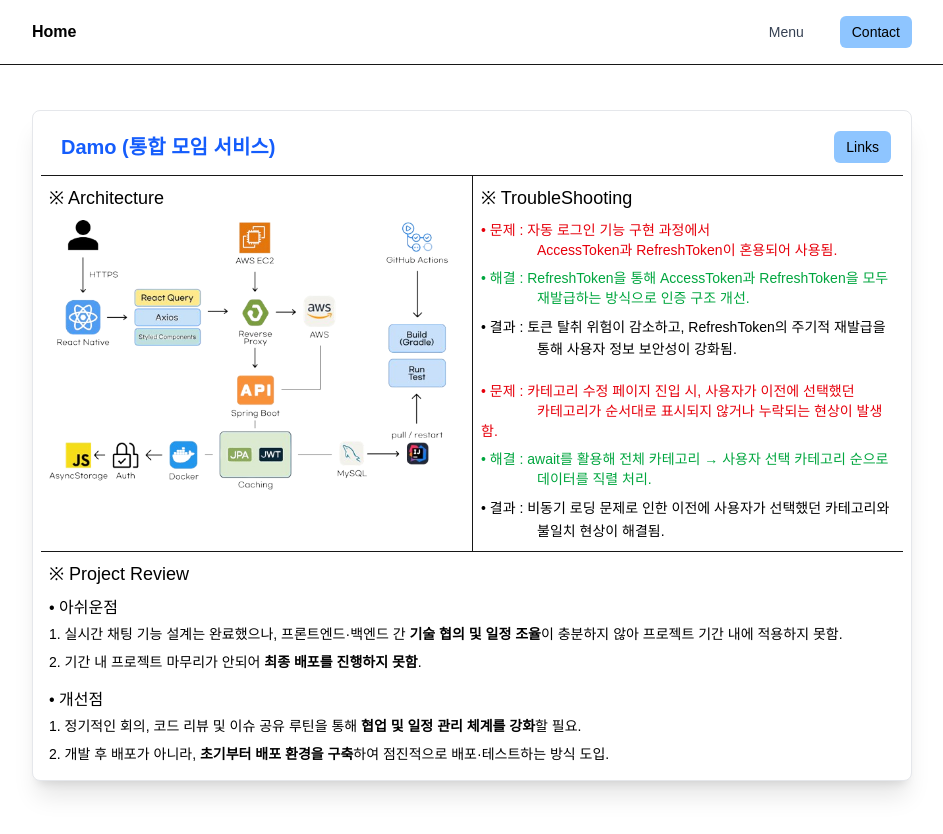
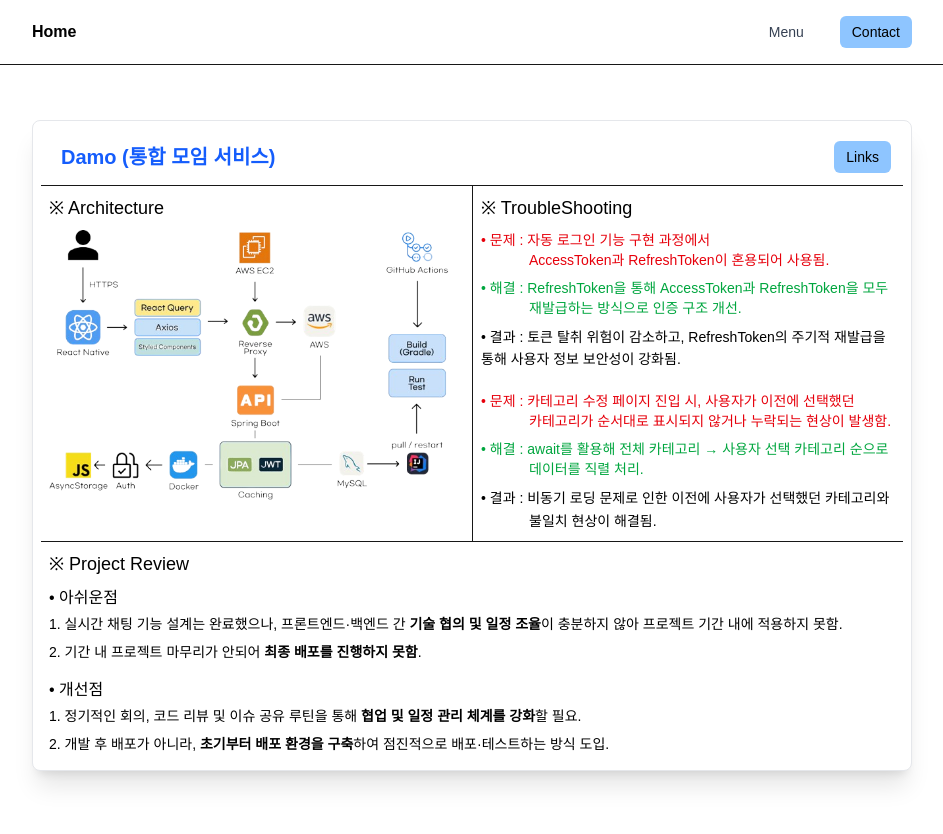
Before and after one commit to Hong-min1010/portfolio-next, a Next.js app: page /damo in a window 1280 px wide. Shown: the top 834 px of the page, without its empty margins (168-1111 px from the left). Built offline with nearby package versions, Linux system fonts and the light colour scheme.

Commit message:
chore: margin 수정(CSS)

```diff
--- a/app/cookking/page.tsx
+++ b/app/cookking/page.tsx
@@ -13,14 +13,14 @@ export default function Cookking() {
         }
         troubles={[
           {
-            problem: <>인증번호 재전송을 눌러도 타이머가 초기화되지 않고 <br /><span className="ml-14">이전 남은 시간 그대로 유지됨.</span></>,
-            solution: <>타이머 제어를 부모에서 key값에 강제적으로 1을 더하여 <br /><span className="ml-14">“명시적으로” 수행하도록 변경.</span></>,
-            result: <>재전송 시 항상 타이머가 새로 시작되고, <br /><span className="ml-14">중복 타이머(메모리 누수) 제거.</span></>,
+            problem: <>인증번호 재전송을 눌러도 타이머가 초기화되지 않고 <br /><span className="ml-12">이전 남은 시간 그대로 유지됨.</span></>,
+            solution: <>타이머 제어를 부모에서 key값에 강제적으로 1을 더하여 <br /><span className="ml-12">“명시적으로” 수행하도록 변경.</span></>,
+            result: <>재전송 시 항상 타이머가 새로 시작되고, <br /><span className="ml-12">중복 타이머(메모리 누수) 제거.</span></>,
           },
           {
-            problem: <>게시글 북마크 버튼을 눌러도 마이페이지 북마크 리스트에 <br /><span className="ml-14">반영되지 않는 현상 발생.</span></>,
-            solution: <>BookmarkContext로 전역 상태를 제공하도록 설계하고, <br /><span className="ml-14">모든 관련 화면을 BookmarkProvider로 감싸 전역 관리.</span></>,
-            result: <>페이지 이동/새로고침에도 상태 일관성 확보, <br /><span className="ml-14">UI 불일치 및 깜빡임 감소.</span></>,
+            problem: <>게시글 북마크 버튼을 눌러도 마이페이지 북마크 리스트에 <br /><span className="ml-12">반영되지 않는 현상 발생.</span></>,
+            solution: <>BookmarkContext로 전역 상태를 제공하도록 설계하고, <br /><span className="ml-12">모든 관련 화면을 BookmarkProvider로 감싸 전역 관리.</span></>,
+            result: <>페이지 이동/새로고침에도 상태 일관성 확보, <br /><span className="ml-12">UI 불일치 및 깜빡임 감소.</span></>,
           },
         ]}
         drawbacks={
--- a/app/damo/page.tsx
+++ b/app/damo/page.tsx
@@ -13,14 +13,14 @@ export default function Damo() {
         }
         troubles={[
           {
-            problem: <>자동 로그인 기능 구현 과정에서 <br /><span className="ml-14">AccessToken과 RefreshToken이 혼용되어 사용됨.</span></>,
-            solution: <>RefreshToken을 통해 AccessToken과 RefreshToken을 모두 <br /><span className="ml-14">재발급하는 방식으로 인증 구조 개선.</span></>,
-            result: <>토큰 탈취 위험이 감소하고, RefreshToken의 주기적 재발급을 <br /><span className="ml-14">통해 사용자 정보 보안성이 강화됨.</span></>,
+            problem: <>자동 로그인 기능 구현 과정에서 <br /><span className="ml-12">AccessToken과 RefreshToken이 혼용되어 사용됨.</span></>,
+            solution: <>RefreshToken을 통해 AccessToken과 RefreshToken을 모두 <br /><span className="ml-12">재발급하는 방식으로 인증 구조 개선.</span></>,
+            result: <>토큰 탈취 위험이 감소하고, RefreshToken의 주기적 재발급을 <br /><span className="mml-12">통해 사용자 정보 보안성이 강화됨.</span></>,
           },
           {
-            problem: <>카테고리 수정 페이지 진입 시, 사용자가 이전에 선택했던 <br /><span className="ml-14">카테고리가 순서대로 표시되지 않거나 누락되는 현상이 발생함.</span></>,
-            solution: <>await를 활용해 전체 카테고리 → 사용자 선택 카테고리 순으로 <br /><span className="ml-14">데이터를 직렬 처리.</span></>,
-            result: <> 비동기 로딩 문제로 인한 이전에 사용자가 선택했던 카테고리와 <br /><span className="ml-14">불일치 현상이 해결됨.</span></>,
+            problem: <>카테고리 수정 페이지 진입 시, 사용자가 이전에 선택했던 <br /><span className="ml-12">카테고리가 순서대로 표시되지 않거나 누락되는 현상이 발생함.</span></>,
+            solution: <>await를 활용해 전체 카테고리 → 사용자 선택 카테고리 순으로 <br /><span className="ml-12">데이터를 직렬 처리.</span></>,
+            result: <> 비동기 로딩 문제로 인한 이전에 사용자가 선택했던 카테고리와 <br /><span className="ml-12">불일치 현상이 해결됨.</span></>,
           },
         ]}
         drawbacks={
--- a/app/traffic/page.tsx
+++ b/app/traffic/page.tsx
@@ -13,13 +13,13 @@ export default function Traffic() {
         }
         troubles={[
           {
-            problem: <>CI/CD 구축을 위해 HTTP 서버 배포를 계획했으나, <br /><span className="ml-14">프론트엔드 단독 프로젝트로 서버 관리가 불필요함.</span></>,
-            solution: <>정적 빌드된 프론트엔드만 배포 가능한 Vercel 플랫폼으로 <br /><span className="ml-14">배포 환경 전환, GitHub Repository와 연동하여 자동 배포</span><span className="ml-14">(CI/CD) 파이프라인을 간소화.</span></>,
-            result: <>별도의 서버 구축, 관리 없이 배포 속도 단축 및 유지보수 <br /><span className="ml-14">효율성 향상.</span></>,
+            problem: <>CI/CD 구축을 위해 HTTP 서버 배포를 계획했으나, <br /><span className="ml-12">프론트엔드 단독 프로젝트로 서버 관리가 불필요함.</span></>,
+            solution: <>정적 빌드된 프론트엔드만 배포 가능한 Vercel 플랫폼으로 <br /><span className="ml-12">배포 환경 전환, GitHub Repository와 연동하여 자동 배포</span><span className="ml-14">(CI/CD) 파이프라인을 간소화.</span></>,
+            result: <>별도의 서버 구축, 관리 없이 배포 속도 단축 및 유지보수 <br /><span className="ml-12">효율성 향상.</span></>,
           },
           {
-            problem: <>초기 교통 데이터는 표 형태로만 표시되어, 사용자가 시간대별 <br /><span className="ml-14">속도 변화를 직관적으로 파악하기 어려움.</span></>,
-            solution: <>Chart.js를 도입하여 시간대별 평균 속도와 도로 유형별 <br /><span className="ml-14">평균 속도를 Line Chart를 통하여 데이터 시각화.</span></>,
+            problem: <>초기 교통 데이터는 표 형태로만 표시되어, 사용자가 시간대별 <br /><span className="ml-12">속도 변화를 직관적으로 파악하기 어려움.</span></>,
+            solution: <>Chart.js를 도입하여 시간대별 평균 속도와 도로 유형별 <br /><span className="ml-12">평균 속도를 Line Chart를 통하여 데이터 시각화.</span></>,
             result: <>사용자는 시간대별 변화 추세를 한눈에 확인 가능.</>,
           },
         ]}
```
